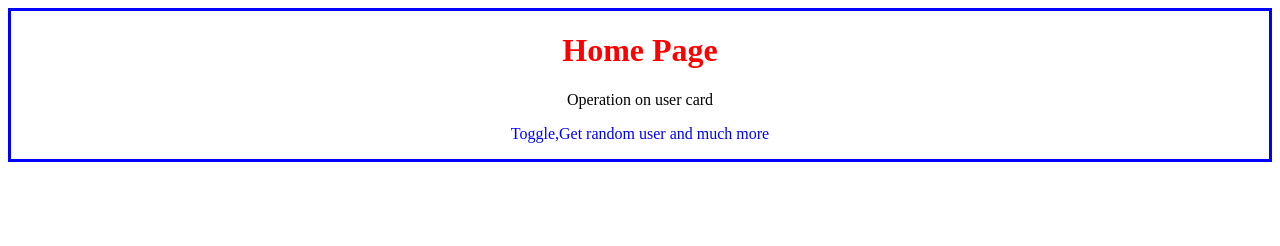
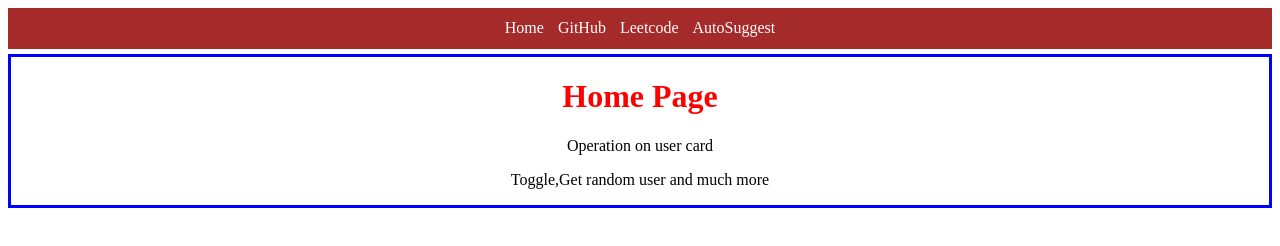
Before and after one commit to Greeshmitha20/autosuggest, a website: page frontend/index.html in a window 1280 px wide. Drawn offline with Linux system fonts and the light colour scheme.

Commit message:
updated links

```diff
--- a/frontend/index.css
+++ b/frontend/index.css
@@ -15,3 +15,17 @@
         #p2 {
             color: blue;
         }
+
+        #nav {
+            text-align: center;
+            height: 30px;
+            padding-top: 11px;
+            margin-bottom: 5px;
+            background-color: brown;
+        }
+
+        #nav a {
+            margin: 0px 5px;
+            text-decoration: none;
+            color: white;
+        }
--- a/frontend/index.html
+++ b/frontend/index.html
@@ -9,12 +9,18 @@
 </head>
 
 <body>
+    <div id="nav">
+        <a href="/">Home</a>
+        <a href="https://github.com/">GitHub</a>
+        <a href="https://leetcode.com/">Leetcode</a>
+        <a href="./pages/AutoSuggest.html">AutoSuggest</a>
+    </div>
     <div id="home-intro">
         <h1>Home Page</h1>
-        <p id="p1">Operation on user card</p>
-        <p id="p2">Toggle,Get random user and much more</p>
+        <p id="p1 ">Operation on user card</p>
+        <p id="p2 ">Toggle,Get random user and much more</p>
     </div>
-    <script src="index.js">
+    <script src="index.js ">
     </script>
 </body>
 
```
Also changed, not shown: frontend/pages/AutoSuggest.html (added, +14 -0 lines), 1 other file.
